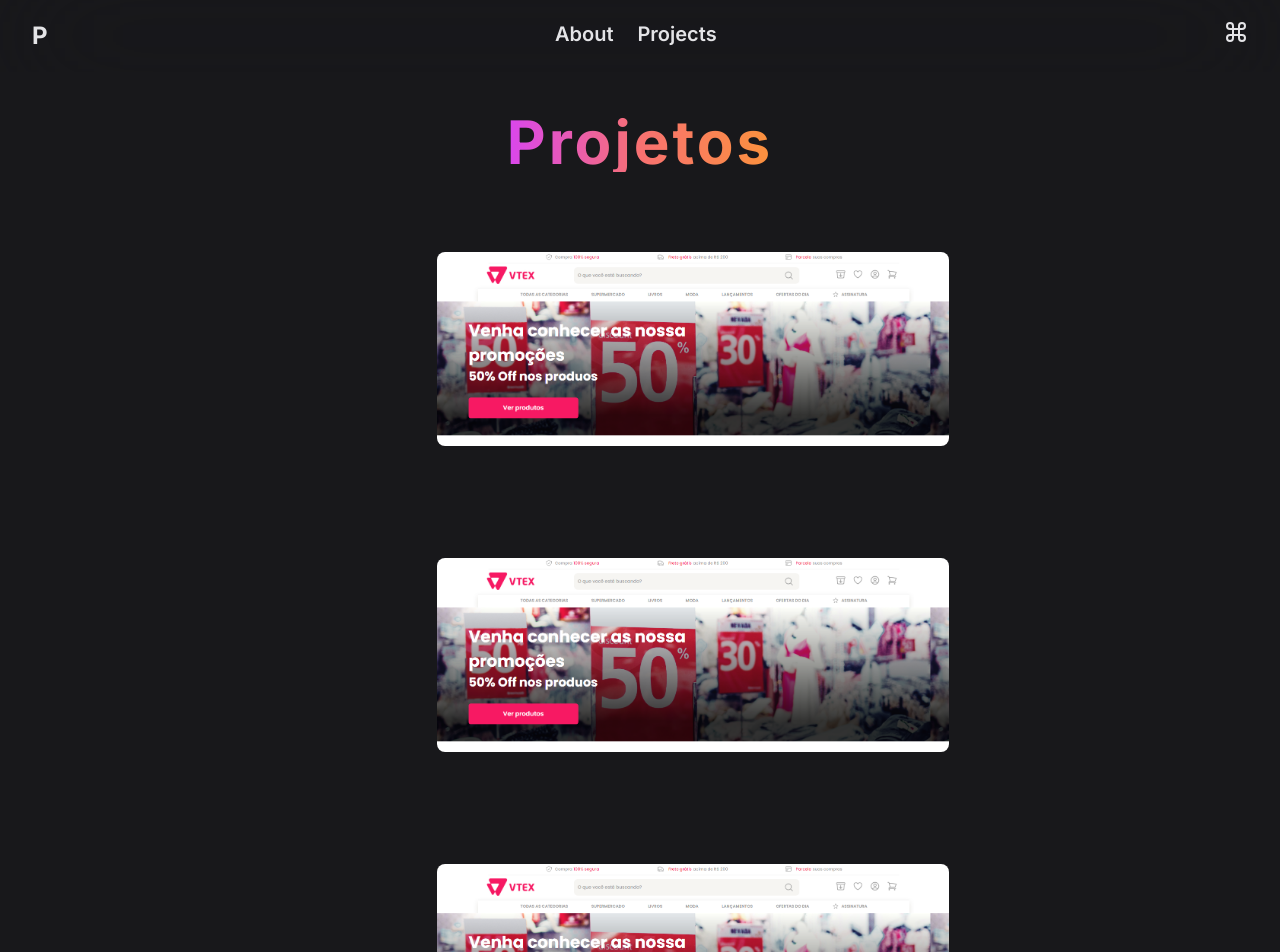
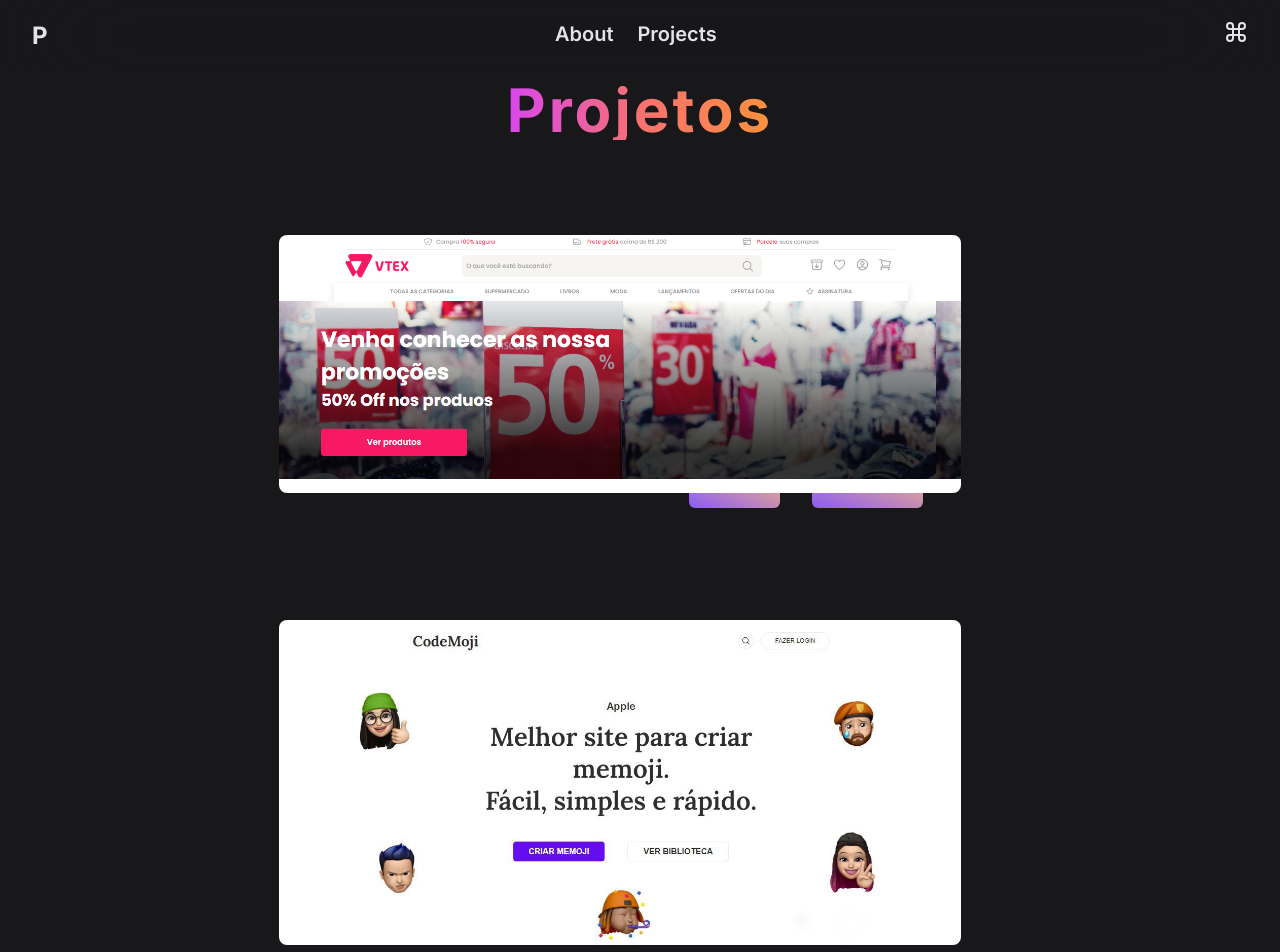
Before and after one commit to PabloJesusdaSilva/portfolio, a Next.js app: page /projects in a window 1280 px wide. Shown: the top 952 px of the page. Built offline with nearby package versions, Linux system fonts and the light colour scheme.

Commit message:
:feat: creating new projects

```diff
--- a/src/app/components/ProjectCard.tsx
+++ b/src/app/components/ProjectCard.tsx
@@ -1,12 +1,15 @@
 "use client"
 
 import Image from "next/image"
+import Link from "next/link"
 import styled from "styled-components"
 
 interface ProjectProps {
    image: any
    title: string
    description: string
+   codePath: string
+   deployPath: string
 }
 
 const Project = styled.article`
@@ -25,34 +28,63 @@
 const ProjectDescription = styled.div`
    position: relative;
    z-index: -10;
-   left: -200px;
+   top: -170px;
    display: flex;
    flex-direction: column;
    transition: all .4s ease-in-out;
 
    ${Project}:hover & {
-      left: 20px
+      top: 0px
    }
+
+   @media (min-width: 768px) {
+      top: 0;
+      left: -200px;
+
+      ${Project}:hover & {
+         z-index: 10;
+         left: 85px;
+      }
+   }
+
 `
 
-
-export default function ProjectCard ({ image, title, description }: ProjectProps) {
+export default function ProjectCard ({
+   image,
+   title,
+   description,
+   codePath,
+   deployPath
+}: ProjectProps) {
    return (
       <Project className="space-x-0 space-y-6 md:space-x-14">
             <Image
                src={image}
                alt="screenshot of the project Vtex"
-               className="w-12/12 rounded-lg transition-all duration-500 ease-in-out md:relative left-56 w-3/5 hover:left-0"
+               className="w-[600px] h-52 rounded-lg transition-all duration-500 ease-in-out md:w-4/5 md:h-auto relative left-32 hover:-left-8"
             />
 
-         <ProjectDescription className="space-y-3">
+         <ProjectDescription className="space-y-4">
             <h4 className="text-3xl md:text-4xl font-semibold tracking-wider text-transparent bg-clip-text bg-gradient-to-tr from-violet-500 to-orange-300">
                {title}
             </h4>
 
-            <p className="md:text-lg tracking-wide leading-8 font-medium w-10/12 group-hover:text-zinc-800">
+            <p className="w-12/12 md:pb-5 text-lg tracking-wide leading-8 font-medium w-[240px]">
                {description}
             </p>
+
+            <div className="space-x-8">
+               <button className="bg-gradient-to-tr from-violet-500 to-orange-300 py-2 px-5 rounded-md font-semibold text-lg uppercase">
+                  <Link href={codePath}>
+                     Code
+                  </Link>
+               </button>
+               <button className="bg-gradient-to-tr from-violet-500 to-orange-300 py-2 px-5 rounded-md font-semibold text-lg uppercase">
+                  <Link href={deployPath}>
+                     Deploy
+                  </Link>
+               </button>
+            </div>
          </ProjectDescription>
       </Project>
    )
--- a/src/app/projects/page.tsx
+++ b/src/app/projects/page.tsx
@@ -2,29 +2,37 @@
 
 import ProjectCard from "../components/ProjectCard"
 import VtexImage from "@/app/assets/vtex-page.png"
+import AnunxImage from '@/app/assets/anunx-page.png'
+import MemojiImage from '@/app/assets/memoji.jpeg'
 
 export default function ProjectsPage () {
    return(
       <main className="flex flex-col items-center w-full h-auto mb-28">
-         <h1 className="mt-28 text-4xl md:text-6xl font-bold tracking-wider bg-clip-text text-transparent bg-gradient-to-r from-fuchsia-500 via-red-400 to-orange-400">
+         <h1 className="mt-20 text-4xl md:text-6xl font-bold tracking-wider bg-clip-text text-transparent bg-gradient-to-r from-fuchsia-500 via-red-400 to-orange-400">
             Projetos
          </h1>
 
-         <section className="w-8/12 mt-20 space-y-28 text-zinc-300">
+         <section className="w-8/12 space-y-16 md:space-y-28 mt-20 text-zinc-300">
             <ProjectCard
                image={VtexImage}
                title="Vtex"
                description="Lorem uibusdam cum asperiores excepturi exercitationem velit deleniti, minima corporis!"
+               codePath="https://github.com/PabloJesusdaSilva/vtex-teste"
+               deployPath="https://vtex-teste-jr.vercel.app/"
             />
             <ProjectCard
-               image={VtexImage}
-               title="Vtex"
+               image={MemojiImage}
+               title="Memoji"
                description="Lorem uibusdam cum asperiores excepturi exercitationem velit deleniti, minima corporis!"
+               codePath="https://github.com/PabloJesusdaSilva/memoji"
+               deployPath="https://codemoji-red.vercel.app/"
             />
             <ProjectCard
-               image={VtexImage}
-               title="Vtex"
+               image={AnunxImage}
+               title="Anunx"
                description="Lorem uibusdam cum asperiores excepturi exercitationem velit deleniti, minima corporis!"
+               codePath="https://github.com/PabloJesusdaSilva/Anunx"
+               deployPath="#"
             />
          </section>
       </main>
```
Also changed, not shown: src/app/assets/anunx-page.png (added), src/app/assets/memoji.jpeg (added).
